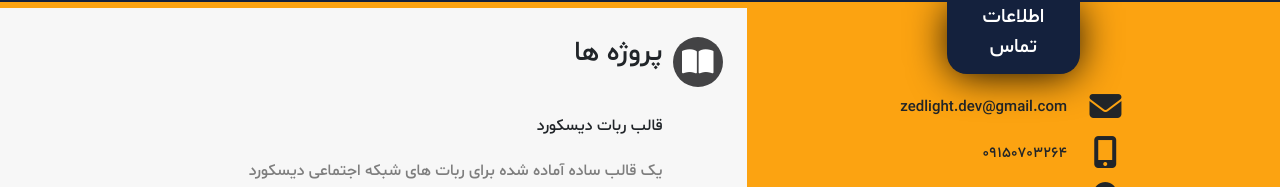
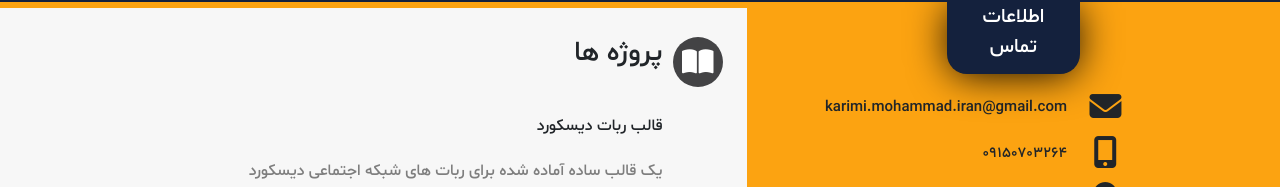
Before and after one commit to karimi-mohammad/CV, a plain HTML site: page index.html in a window 1280 px wide. Shown: the part 203-390 px from the top of the page. Drawn offline with Linux system fonts and the light colour scheme; files whose address does not match are found by name.

Commit message:
update email

```diff
--- a/index.html
+++ b/index.html
@@ -52,7 +52,7 @@
                             <i class="fa fa-envelope"></i>
                         </span>
                         <span>
-                            <p class="" style="margin-bottom: 0;">zedlight.dev@gmail.com</p>
+                            <p class="" style="margin-bottom: 0;">karimi.mohammad.iran@gmail.com</p>
                         </span>
 
                     </div>
```
